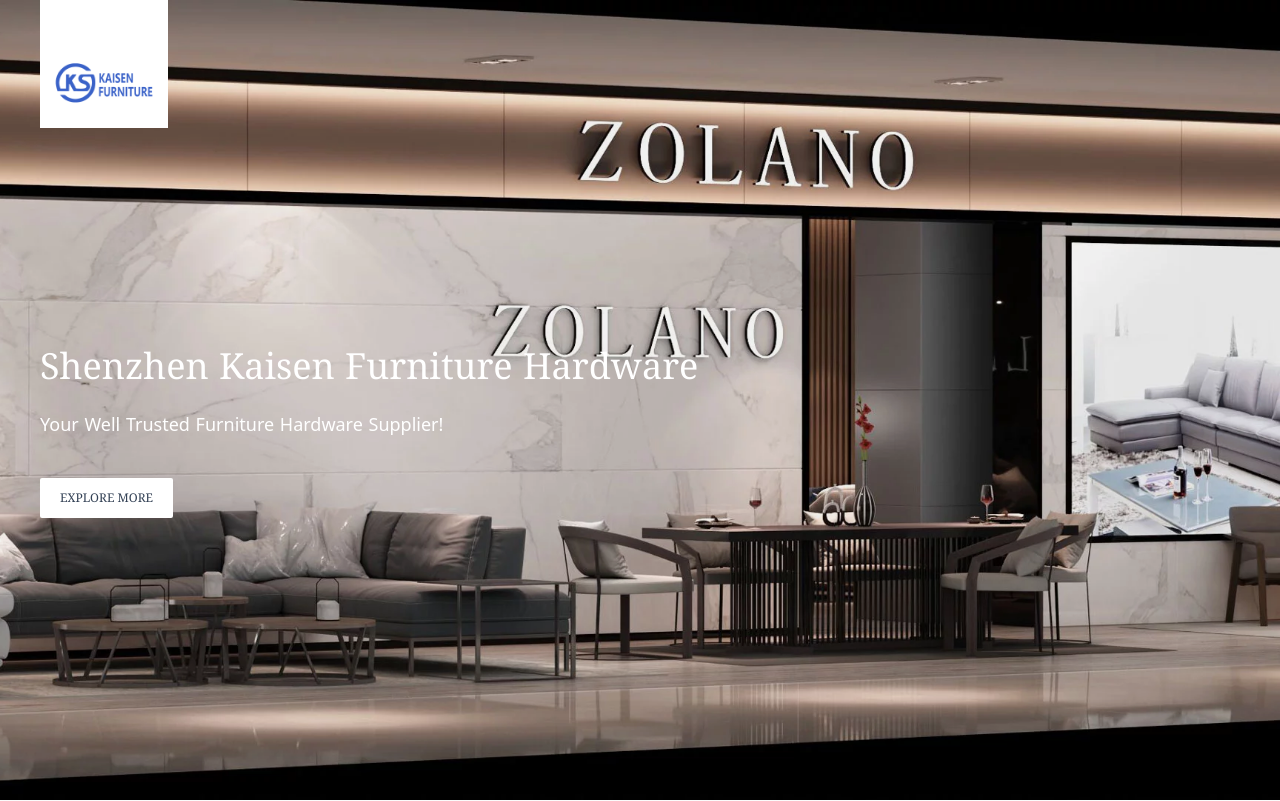
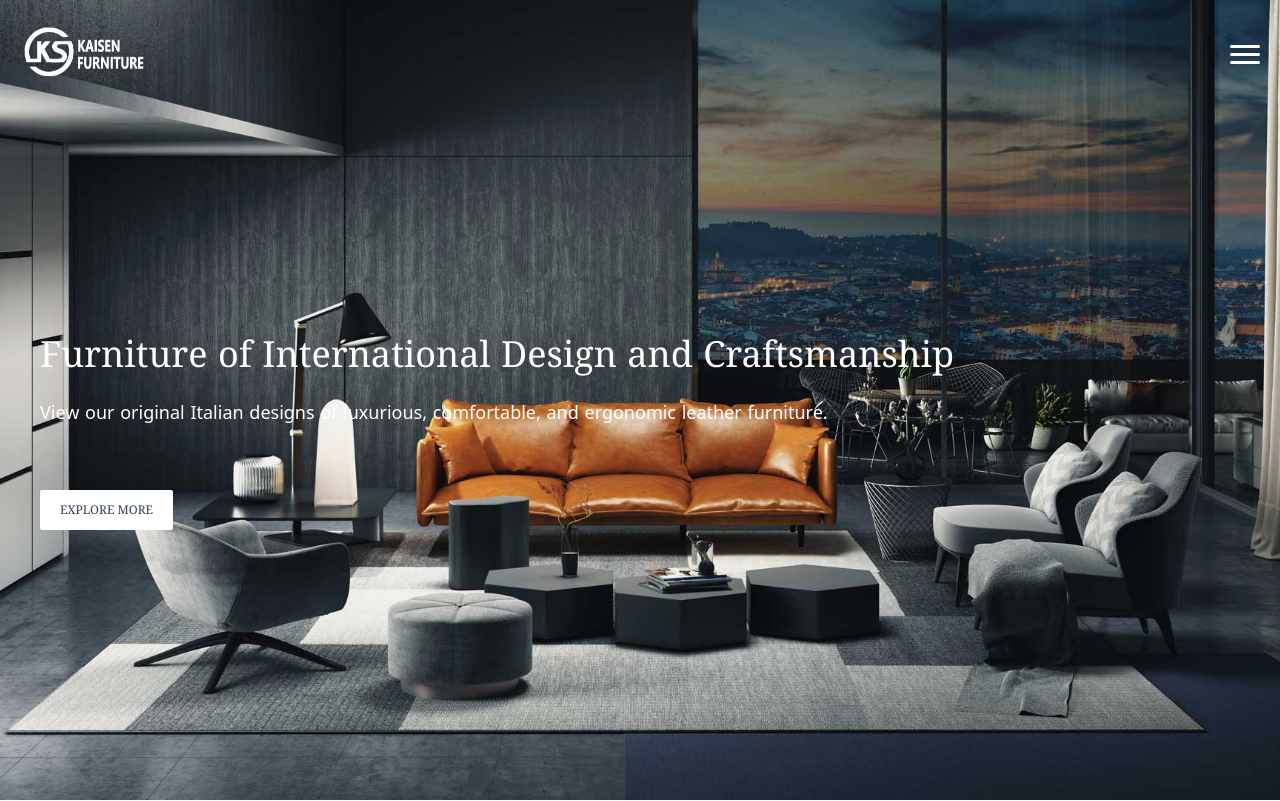
Before and after one commit to JoJoBiscuit/JoJoBiscuit, a Nuxt app: page / in a window 1280 px wide. Shown: the top 801 px of the page. Built offline with nearby package versions, Linux system fonts and the light colour scheme.

Commit message:
完成导航

```diff
--- a/components/common/Nav.vue
+++ b/components/common/Nav.vue
@@ -1,29 +1,63 @@
 <template>
-  <div class="nav flex justify-between w-screen px-10 rounded-b-sm fixed top-0 left-0 z-20" :class="{
-    'bg-white': status === 2,
-    '-top-32': status === 1,
-  }">
-    <div class="w-32 flex p-3 bg-white" :class="{
-      'h-20': status !== 0,
-      'items-center': status !== 0,
-      'h-32': status === 0,
-      'items-end': status === 0,
+  <div class="relative">
+    <div class="nav w-screen px-5 py-4 rounded-b-sm fixed top-0 left-0 flex justify-between items-center" :class="{
+      'shadow': status !== 0,
+      'bg-white': status !== 0 || isShowMenu,
+      '-top-32': status === 1,
+    }" :style="{
+      'z-index': isShowMenu ? 9999 : 20
     }">
-      <img src="@/assets/img/logo.png" alt="kaisen" class="w-full h-auto">
+      <div class="w-32 relative">
+        <img src="@/assets/img/logo-dark.png" alt="kaisen" class="logo w-full h-auto" :class="{
+          'opacity-0': status === 0 && !isShowMenu
+        }">
+        <img src="@/assets/img/logo-light.png" alt="kaisen" class="logo w-full h-auto absolute top-0 left-0" :class="{
+          'opacity-0': status !== 0 || isShowMenu
+        }">
+      </div>
+
+      <div class="menu-icon" @click="toggleMenu()" :class="{
+        'active': isShowMenu,
+        'default': !isShowMenu,
+      }">
+        <span v-for="num in 3" :key="num" class="line" :class="[
+          isShowMenu || status !== 0 ? 'bg-gray-800' : 'bg-white'
+        ]"></span>
+      </div>
     </div>
+
+    <van-popup v-model="isShowMenu" :duration="0.4" position="top" :style="{
+      height: '100%',
+      'z-index': 10,
+    }">
+      <div class="w-full h-full flex flex-col justify-center items-center font-mono gap-2 bg-gray-800 text-gray-50 text-xl">
+        <NuxtLink class="link p-1 font-bold animate__animated animate__fadeInDown animate__faster" to="/">Home</NuxtLink>
+        <NuxtLink class="link p-1 font-bold animate__animated animate__fadeInDown animate__faster" to="/story">Story</NuxtLink>
+        <NuxtLink class="link p-1 font-bold animate__animated animate__fadeInDown animate__faster" to="/process">Process</NuxtLink>
+        <NuxtLink class="link p-1 font-bold animate__animated animate__fadeInDown animate__faster" to="/products">Products</NuxtLink>
+        <NuxtLink class="link p-1 font-bold animate__animated animate__fadeInDown animate__faster" to="/news">News</NuxtLink>
+        <NuxtLink class="link p-1 font-bold animate__animated animate__fadeInDown animate__faster" to="/about">About Us</NuxtLink>
+        <NuxtLink class="link p-1 font-bold animate__animated animate__fadeInDown animate__faster" to="/contact">Contact Us</NuxtLink>
+      </div>
+    </van-popup>
   </div>
 </template>
 
 <script>
+
 export default {
   data(){
     return {
       status: 0, // 0默认 1下滑页面 2上滑页面
       lastScrollTop: 0,
       ticking: false,
+      isShowMenu: false,
     }
   },
   methods: {
+    toggleMenu() {
+      this.isShowMenu = !this.isShowMenu;
+    },
     handleScroll() {
       if( !this.ticking) {
         window.requestAnimationFrame(() => {
@@ -57,7 +91,112 @@
 </script>
 
 <style lang="less">
-.nav {
-  transition: all .8s;
+.nav,
+.logo,
+.line {
+  transition: all .4s ease-out;
+}
+
+.menu-icon {
+  width: 30px;
+  cursor: pointer;
+
+  .line {
+    display: block;
+    width: 100%;
+    border-radius: 2px;
+    height: 3px;
+    position: relative;
+    margin-top: 5px;
+    transition: all .4s .4s ease-out;
+
+    &:first-child {
+      margin-top: 0;
+    }
+  }
+
+  &.active {
+    .line:nth-child(1) {
+      animation: ease 1s top-1 forwards;
+    }
+    .line:nth-child(2) {
+      animation: ease 1s scaled-1 forwards;
+    }
+    .line:nth-child(3) {
+      animation: ease 1s bottom-1 forwards;
+    }
+  }
+  &.default {
+    .line:nth-child(1) {
+      animation: ease 1s top-2 forwards;
+    }
+    .line:nth-child(2) {
+      animation: ease 1s scaled-2 forwards;
+    }
+    .line:nth-child(3) {
+      animation: ease 1s bottom-2 forwards;
+    }
+  }
+}
+
+@keyframes top-1 {
+  0% { top: 0; transform: rotate(0); }
+  50% { top: 8px; transform: rotate(0); }
+  100% { top: 8px; transform: rotate(45deg); }
+}
+@keyframes top-2 {
+  0% { top: 8px; transform: rotate(45deg); }
+  50% { top: 8px; transform: rotate(0deg); }
+  100% { top: 0; transform: rotate(0deg); }
+}
+@keyframes bottom-1 {
+  0% { bottom: 0; transform: rotate(0); }
+  50% { bottom: 8px; transform: rotate(0); }
+  100% { bottom: 8px; transform: rotate(135deg); }
+}
+@keyframes bottom-2 {
+  0% { bottom: 8px; transform: rotate(135deg); }
+  50% { bottom: 8px; transform: rotate(0); }
+  100% { bottom: 0; transform: rotate(0); }
+}
+@keyframes scaled-1 {
+  50% { transform: scale(0); }
+  100% { transform: scale(0); }
+}
+@keyframes scaled-2 {
+  0% { transform: scale(0); }
+  50% { transform: scale(0); }
+  100% { transform: scale(1); }
+}
+
+.link:nth-child(1) {
+  animation-delay: .2s;
+}
+.link:nth-child(2) {
+  animation-delay: .4s;
+}
+.link:nth-child(3) {
+  animation-delay: .6s;
+}
+.link:nth-child(4) {
+  animation-delay: .8s;
+}
+.link:nth-child(5) {
+  animation-delay: 1s;
+}
+.link:nth-child(6) {
+  animation-delay: 1.2s;
+}
+.link:nth-child(7) {
+  animation-delay: 1.4s;
+}
+.link:nth-child(8) {
+  animation-delay: 1.6s;
+}
+.link:nth-child(9) {
+  animation-delay: 1.8s;
+}
+.link:nth-child(10) {
+  animation-delay: 2.0s;
 }
 </style>
--- a/components/index/Banner.vue
+++ b/components/index/Banner.vue
@@ -1,5 +1,5 @@
 <template>
-  <van-swipe :show-indicators="false" :autoplay="1000" class="w-full h-screen overflow-hidden">
+  <van-swipe :show-indicators="false" :autoplay="6000" class="w-full h-screen overflow-hidden">
     <van-swipe-item class="relative w-full h-screen">
       <img src="@/assets/img/index-banner-1.jpg" alt="kaisen" class="w-full h-full object-cover">
       <div class="absolute top-0 left-0 w-full h-full bg-black bg-opacity-5 flex items-center">
```
Also changed, not shown: plugins/vant.js (+15 -9 lines), assets/img/logo-dark.png (renamed from assets/img/logo.png), assets/img/logo-light.png (added).
